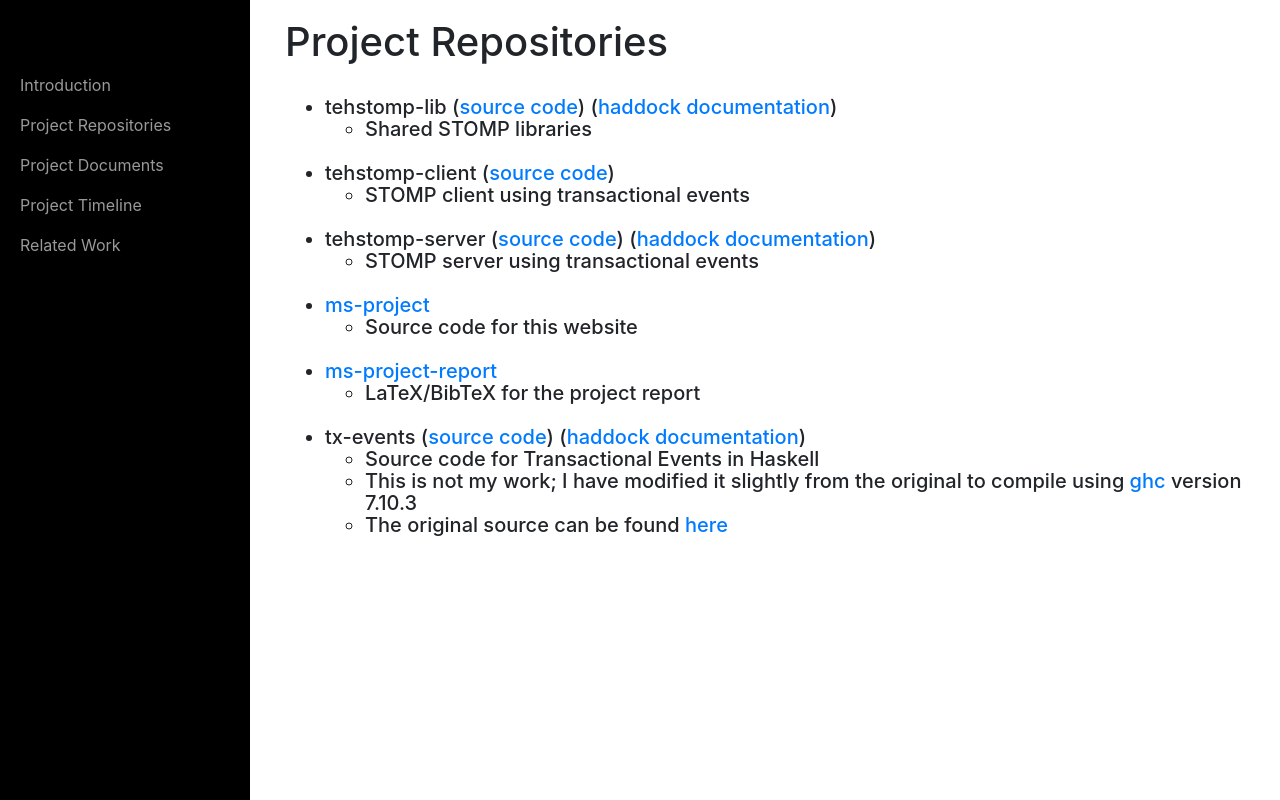
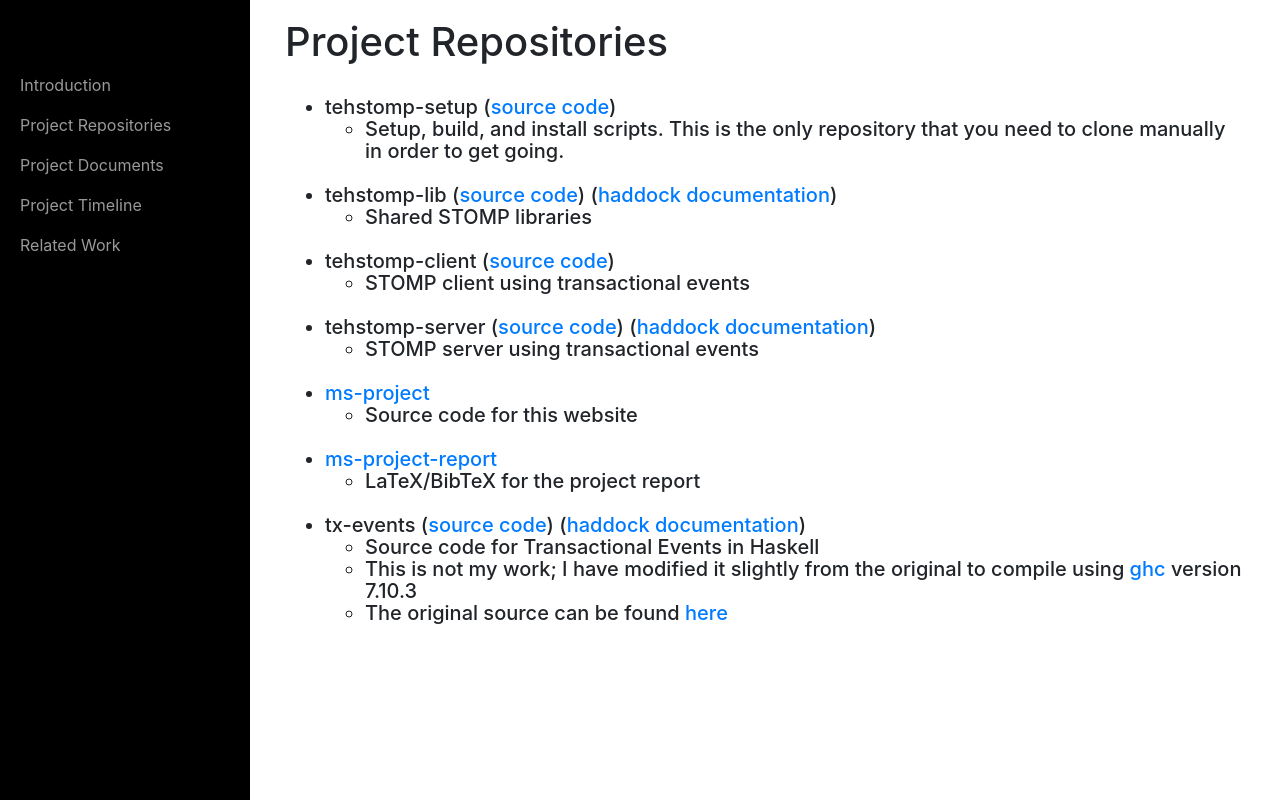
Before and after one commit to wickstopher/ms-project, a website: page repos.html in a window 1280 px wide. Drawn offline with Linux system fonts and the light colour scheme.

Commit message:
Add tehstomp-setup to repos page.

```diff
--- a/repos.html
+++ b/repos.html
@@ -52,6 +52,10 @@
                 <br>
                 <h5>
                     <ul>
+                        <li>tehstomp-setup (<a href="https://github.com/wickstopher/tehstomp-setup">source code</a>)
+                            <ul><li>Setup, build, and install scripts. This is the only repository that you need to clone manually in order to get going.</li></ul>
+                        </li>
+                        <br>
                         <li>tehstomp-lib (<a href="https://github.com/wickstopher/tehstomp-lib">source code</a>) (<a href="haddock/tehstomp-lib-0.1.0.0/html/index.html">haddock documentation</a>)
                             <ul><li>Shared STOMP libraries</li></ul>
                         </li>
```
